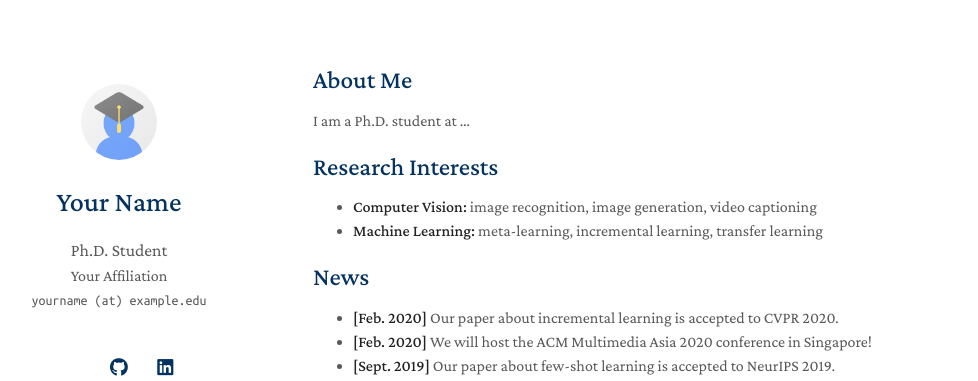
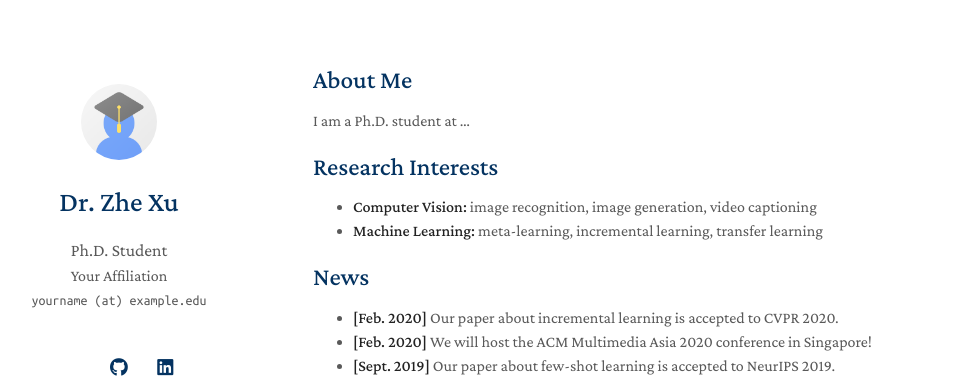
Before and after one commit to zhexuphd/home, a Jekyll site: the page built from index.md, in a window 1280 px wide. Shown: the top 381 px of the page, without its empty margins (157-1135 px from the left). Built offline with Jekyll 4.4.1, drawn with Linux system fonts in a browser that asks for light colours; a style sheet for code colours, icons or effects is not loaded; our own code applies the rules of GitHub Pages for plain Markdown files.

Commit message:
Update _config.yml

```diff
--- a/_config.yml
+++ b/_config.yml
@@ -1,5 +1,5 @@
 # Basic Information
-title: Your Name
+title: Dr. Zhe Xu
 position: Ph.D. Student
 affiliation: Your Affiliation
 email: yourname (at) example.edu
```
